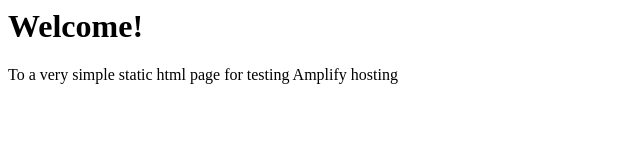
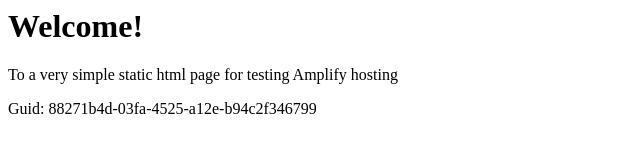
Before and after one commit to aws-aemilia-kix/Github-PR-Commit-Integration-Test-DoNotTouch-v1-preprod-ap-northeast-3, a website: page src/index.html in a window 1280 px wide. Shown: the whole page, without its empty margins (0-640 px from the left). Drawn offline with Linux system fonts and the light colour scheme.

Commit message:
commit from integ tests

```diff
--- a/src/index.html
+++ b/src/index.html
@@ -1,3 +1,5 @@
+
+
 <html lang="en">
 
 <head>
@@ -10,6 +12,6 @@
 <body>
     <h1>Welcome!</h1>
     <p>To a very simple static html page for testing Amplify hosting</p>
-</body>
+    <p>Guid: 88271b4d-03fa-4525-a12e-b94c2f346799</p></body>
 
 </html>
```
